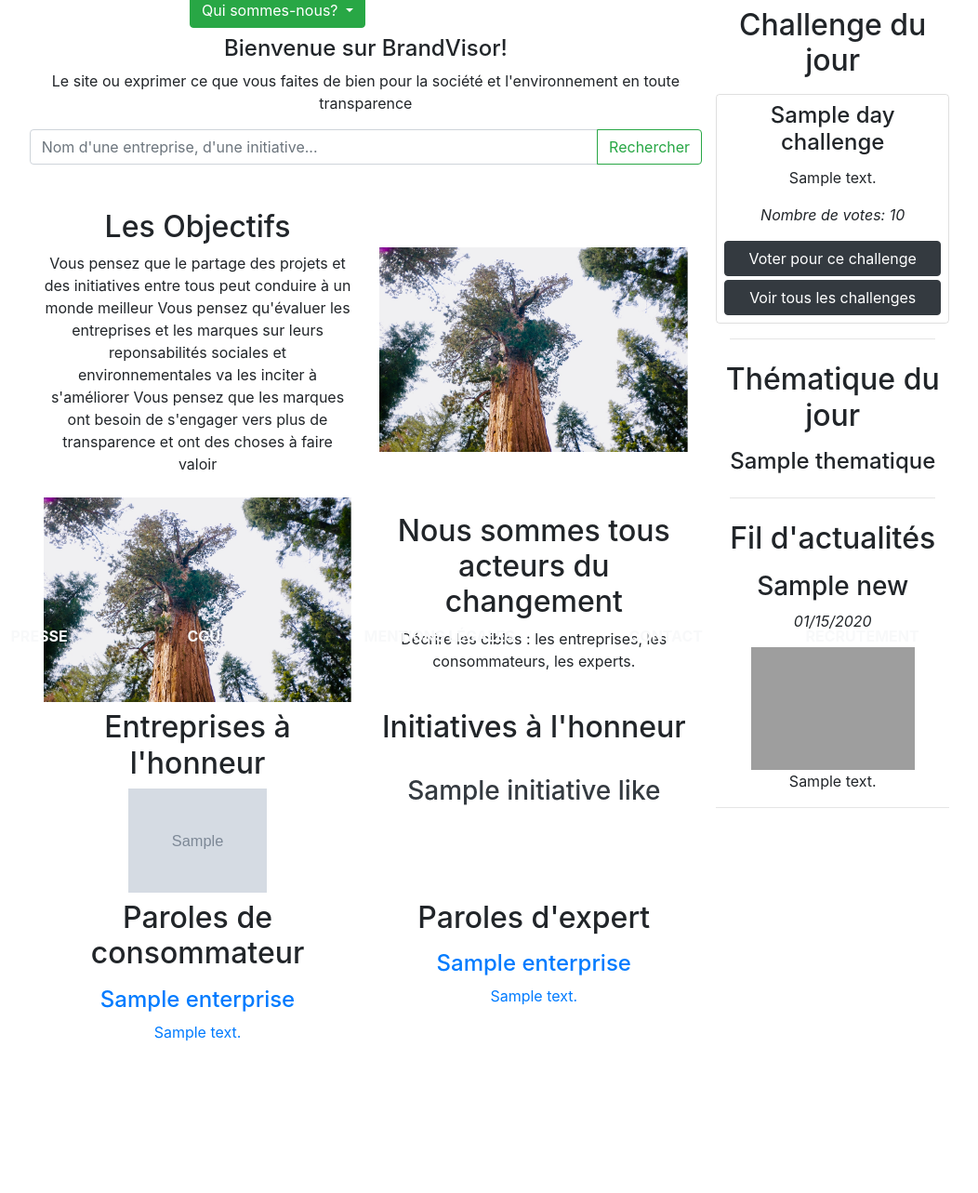
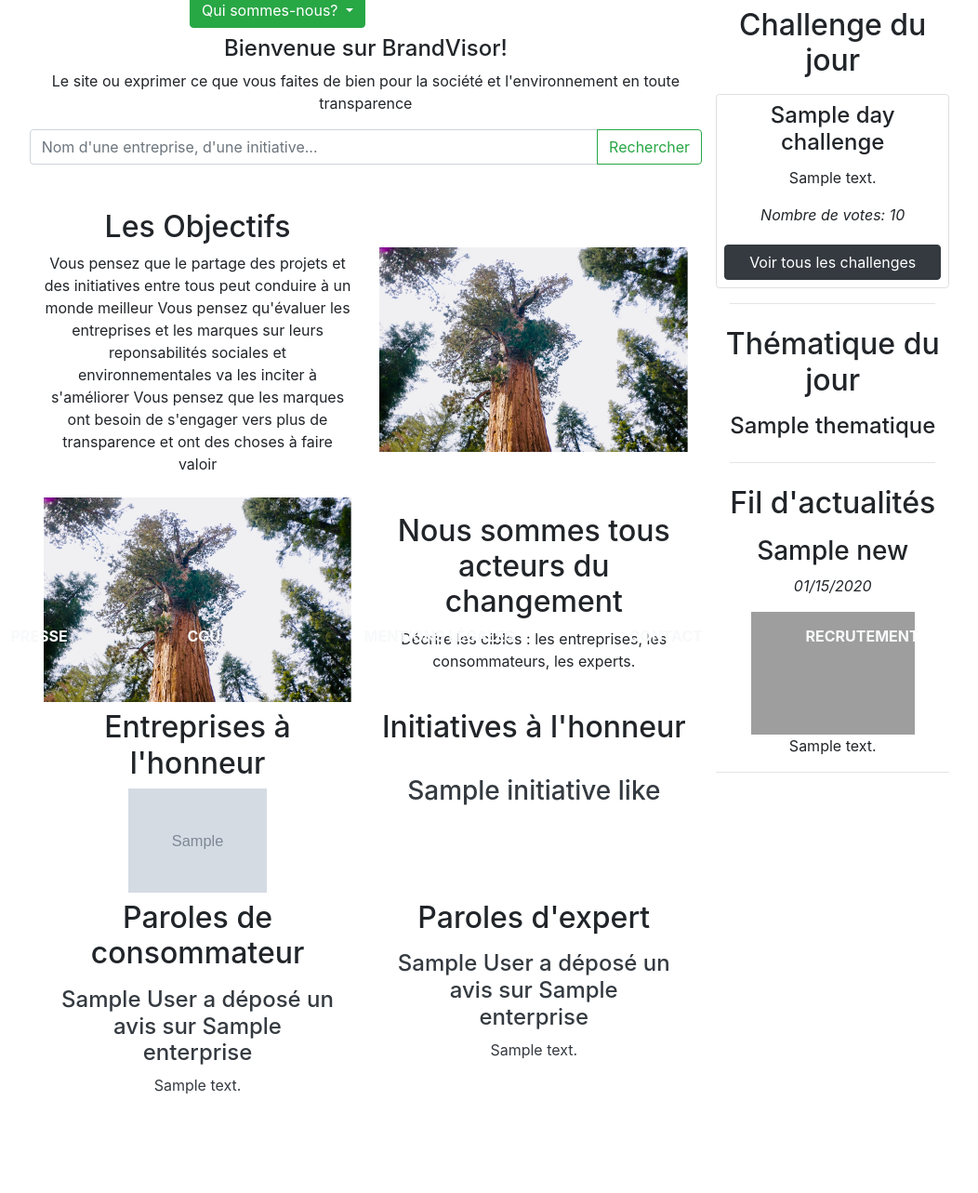
Before and after one commit to VictorSvenn/Brandvisor, a Symfony app: template templates/home/home.html.twig in a window 1280 px wide. Shown: the part 94-1377 px from the top of the page at 93% size, without its empty margins (121-1173 px from the left). Before the commit the page ends 1214 px from the top, so only its background shows below. Run offline with Twig, Linux system fonts and the light colour scheme; the template is opened without the code that fills it: most values are stand-ins (such as "Sample title", 1, 10 or a date in 2020); grey boxes marked "Sample" are stand-in pictures; some libraries are stand-ins or nearby versions; grey boxes are pictures that could not be loaded.

Commit message:
asdfasdfasdfasdfasdfasdfadsf

```diff
--- a/src/Controller/EngagementController.php
+++ b/src/Controller/EngagementController.php
@@ -19,7 +19,6 @@
 {
     /**
      * @Route("/new", name="engagement_new", methods={"GET","POST"})
-     * @IsGranted("ROLE_ENTERPRISE")
      */
     public function new(Request $request, FileUpload $fileUpload): Response
     {
--- a/src/Controller/ExpertController.php
+++ b/src/Controller/ExpertController.php
@@ -18,7 +18,6 @@
 
 /**
  * @Route("/expert")
- * @IsGranted("ROLE_EXPERT")
  */
 class ExpertController extends AbstractController
 {
--- a/src/Controller/InitiativeController.php
+++ b/src/Controller/InitiativeController.php
@@ -13,9 +13,6 @@
 
 /**
  * @Route("/initiative")
- * @IsGranted("ROLE_CONSUMER")
- * @IsGranted("ROLE_ENTERPRISE")
- * @IsGranted("ROLE_EXPERT")
  */
 class InitiativeController extends AbstractController
 {
--- a/src/DataFixtures/ChallengeFixtures.php
+++ b/src/DataFixtures/ChallengeFixtures.php
@@ -29,7 +29,7 @@
             $challenge->setIsConform(rand(true, false));
             $rand = rand(0, 4);
             for ($o=1; $o<=$rand; $o++) {
-                $challenge->addLike($this->getReference('consumer_'.rand(1, 10)));
+                $challenge->addLike($this->getReference('user_'.rand(1, 10)));
             }
             $challenge->setDocuments(["document$i.$faker->fileExtension","document$i.$faker->fileExtension"]);
             $manager->persist($challenge);
--- a/src/Repository/ChallengeRepository.php
+++ b/src/Repository/ChallengeRepository.php
@@ -21,7 +21,7 @@
 
     public function findWhereVotes()
     {
-        $sql = "SELECT COUNT(challenge_id) AS likes, challenge_id FROM challenge_consumer
+        $sql = "SELECT COUNT(challenge_id) AS likes, challenge_id FROM challenge_user
         GROUP BY challenge_id";
         $conn = $this->getEntityManager()->getConnection();
         $stmt = $conn->prepare($sql);
--- a/templates/account/consumer.html.twig
+++ b/templates/account/consumer.html.twig
@@ -37,7 +37,7 @@
                 <p class="mx-2"> {{ consumer.user.firstName }}</p>
             </div>
             <div class="row">
-                <p class="font-weight-bold">Téléphone : </p>
+                <p class="font-weight-bold">Nom : </p>
                 <p class="mx-2"> {{ consumer.user.lastName }}</p>
             </div>
         </div>
--- a/templates/challenges/etpchallenges.html.twig
+++ b/templates/challenges/etpchallenges.html.twig
@@ -8,7 +8,7 @@
             <h1 class="mx-auto text-center my-5">{% if nb == 0  %}Vous n'avez aucun challenge {% else %}Les challenges déposés pour mon entreprise{% endif %}</h1>
         </div>
         <div class="row d-flex justify-content-between">
-            {% for challenge in user.enterprise.challenge %}
+            {% for challenge in user.enterprise.challenges %}
 
                 <div class="card col-5 my-3" style="width: 18rem; background-color: rgba(128,128,128,0.25)">
                     <div class="card-body">
--- a/templates/home/home.html.twig
+++ b/templates/home/home.html.twig
@@ -78,10 +78,11 @@
                     <div class="col-6 my-auto ">
                         <h2>Paroles de consommateur</h2>
                         {% for consumerAdvice in consumerAdvices %}
-                            <a href="{{ path('opinion_show', { 'id': consumerAdvice.id }) }}">
+                            <a href="{{ path('opinion_show', { 'id': consumerAdvice.id }) }}" class="text-decoration-none text-dark">
 
                                 <div class="bg-white rounded p-2 m-2">
-                                    <h4>{{ consumerAdvice.enterprise.name }}</h4>
+                                    <h4>{{ consumerAdvice.depositary.fullName }} a déposé un avis
+                                        sur {{ consumerAdvice.enterprise.name }}</h4>
                                     <p>{{ consumerAdvice.text }}</p>
                                 </div>
                             </a>
@@ -91,9 +92,10 @@
                     <div class="col-6">
                         <h2>Paroles d'expert</h2>
                         {% for expertAdvice in expertAdvices %}
-                            <a href="{{ path('opinion_show', { 'id': expertAdvice.id }) }}">
+                            <a href="{{ path('opinion_show', { 'id': expertAdvice.id }) }}" class=" text-decoration-none text-dark">
                                 <div class="bg-white rounded p-2 m-2">
-                                    <h4>{{ expertAdvice.enterprise.name }}</h4>
+                                    <h4>{{ expertAdvice.depositary.fullName }} a déposé un avis
+                                        sur {{ expertAdvice.enterprise.name }}</h4>
                                     <p>{{ expertAdvice.text }}</p>
                                 </div>
                             </a>
@@ -115,7 +117,10 @@
                             <h4 class="card-title text-center">{{ dayChallenge.name }}</h4>
                             <p class="card-text text-center">{{ dayChallenge.description }}</p>
                             <p class="card-text text-center font-italic">Nombre de votes: {{ votes }}</p>
-                            <a href="#" class="btn btn-dark card-link w-100">Voter pour ce challenge</a>
+                            {% if is_granted('ROLE_CONSUMER') or is_granted('ROLE_EXPERT') %}
+                                <a href="{{ path('vote_challenge', { 'id': dayChallenge.id }) }}"
+                                   class="btn btn-dark card-link w-100">Voter pour ce challenge</a>
+                            {% endif %}
                             <a href="#" class="btn btn-dark card-link w-100 m-0 mt-1">Voir tous les challenges</a>
                         </div>
                     </div>
--- a/templates/opinion/opinions.html.twig
+++ b/templates/opinion/opinions.html.twig
@@ -8,7 +8,7 @@
             <h1 class="mx-auto text-center my-5">Les avis sur mon compte</h1>
         </div>
         <div class="row d-flex justify-content-between">
-            {% for opinion in user.enterprise.opinions %}
+            {% for opinion in opinions %}
                 <div class="card col-5 my-3" style="width: 18rem; background-color: rgba(128,128,128,0.25)">
                     <div class="card-body">
                         <h5 class="card-title">Avis déposé par M./Mme {{ opinion.depositary.lastName }}</h5>
```
Also changed, not shown: src/Controller/ConsumerController.php (+14 -1 lines), src/Controller/EnterpriseController.php (+6 -3 lines), src/Entity/Challenge.php (+5 -4 lines), src/Entity/Consumer.php (+0 -34 lines), src/Entity/User.php (+24 -0 lines), src/Repository/OpinionRepository.php (+5 -6 lines), templates/opinion/new.html.twig (added, +9 -0 lines).
